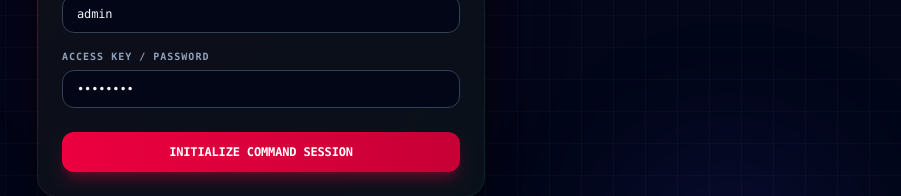
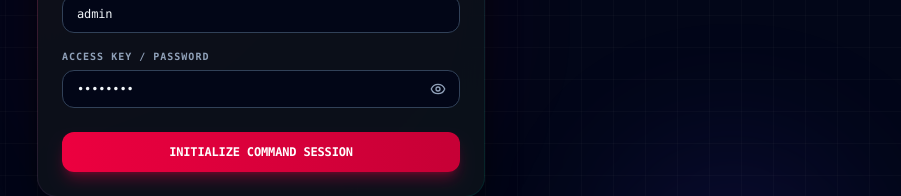
Before and after one commit to abhintr2006/RESQLINK, a React (Vite) app: page / in a window 1280 px wide. Shown: the part 369-565 px from the top of the page, without its empty margins (379-1280 px from the left). Built offline with nearby package versions, Linux system fonts and the light colour scheme; no server answers.

Commit message:
feat(auth): add show/hide password toggle to login screen

```diff
--- a/src/components/Auth/LoginScreen.tsx
+++ b/src/components/Auth/LoginScreen.tsx
@@ -1,11 +1,24 @@
 import React, { FormEvent, useState } from 'react';
-import { LockKeyhole, Radio, ShieldAlert, Key, CheckCircle, ShieldCheck, Sparkles, Building2, Users } from 'lucide-react';
+import {
+  LockKeyhole,
+  Radio,
+  ShieldAlert,
+  Key,
+  CheckCircle,
+  ShieldCheck,
+  Sparkles,
+  Building2,
+  Users,
+  Eye,
+  EyeOff,
+} from 'lucide-react';
 import { useResqLink } from '../../context/ResqLinkContext';
 
 export const LoginScreen: React.FC = () => {
   const { login } = useResqLink();
   const [username, setUsername] = useState('admin');
   const [password, setPassword] = useState('admin123');
+  const [showPassword, setShowPassword] = useState(false);
   const [error, setError] = useState('');
   const [isSubmitting, setIsSubmitting] = useState(false);
 
@@ -107,17 +120,32 @@ export const LoginScreen: React.FC = () => {
               >
                 ACCESS KEY / PASSWORD
               </label>
+              <div className="relative">
                 <input
                   id="password"
                   name="password"
-                type="password"
+                  type={showPassword ? 'text' : 'password'}
                   value={password}
                   onChange={(e) => setPassword(e.target.value)}
                   autoComplete="current-password"
                   placeholder="Enter password"
                   required
-                className="w-full rounded-xl border border-slate-700 bg-slate-950/90 px-3.5 py-2.5 text-xs font-mono text-slate-100 placeholder:text-slate-600 outline-none transition focus:border-rose-500 focus:ring-1 focus:ring-rose-500/50"
+                  className="w-full rounded-xl border border-slate-700 bg-slate-950/90 pl-3.5 pr-10 py-2.5 text-xs font-mono text-slate-100 placeholder:text-slate-600 outline-none transition focus:border-rose-500 focus:ring-1 focus:ring-rose-500/50"
                 />
+                <button
+                  type="button"
+                  onClick={() => setShowPassword((prev) => !prev)}
+                  className="absolute right-2.5 top-1/2 -translate-y-1/2 p-1 text-slate-400 hover:text-slate-200 transition cursor-pointer rounded-lg hover:bg-slate-800"
+                  aria-label={showPassword ? 'Hide password' : 'Show password'}
+                  title={showPassword ? 'Hide password' : 'Show password'}
+                >
+                  {showPassword ? (
+                    <EyeOff className="w-4 h-4 text-slate-400 hover:text-rose-400" />
+                  ) : (
+                    <Eye className="w-4 h-4 text-slate-400 hover:text-rose-400" />
+                  )}
+                </button>
+              </div>
             </div>
 
             <button
```
Lines whose indentation alone changed are shown as unchanged.
